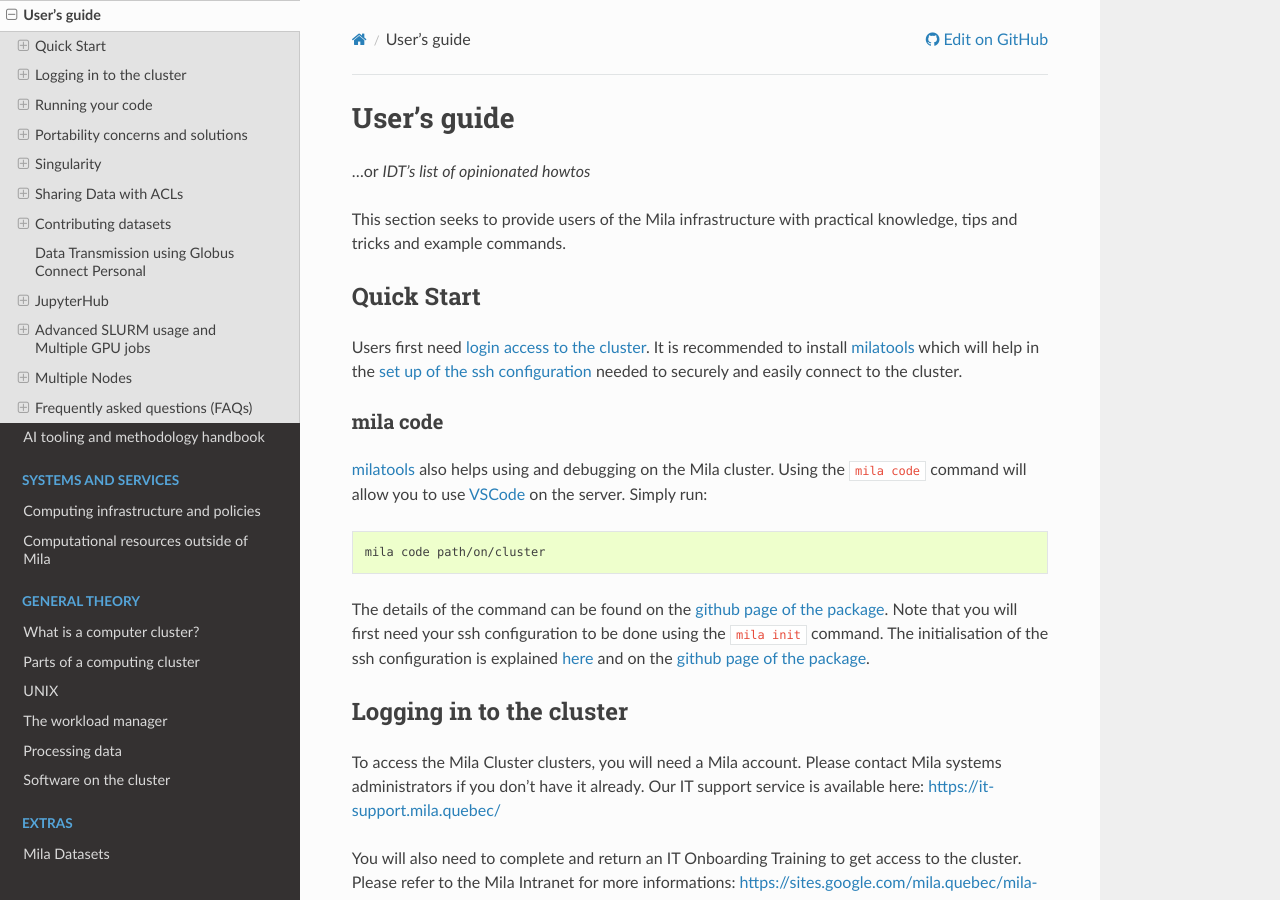
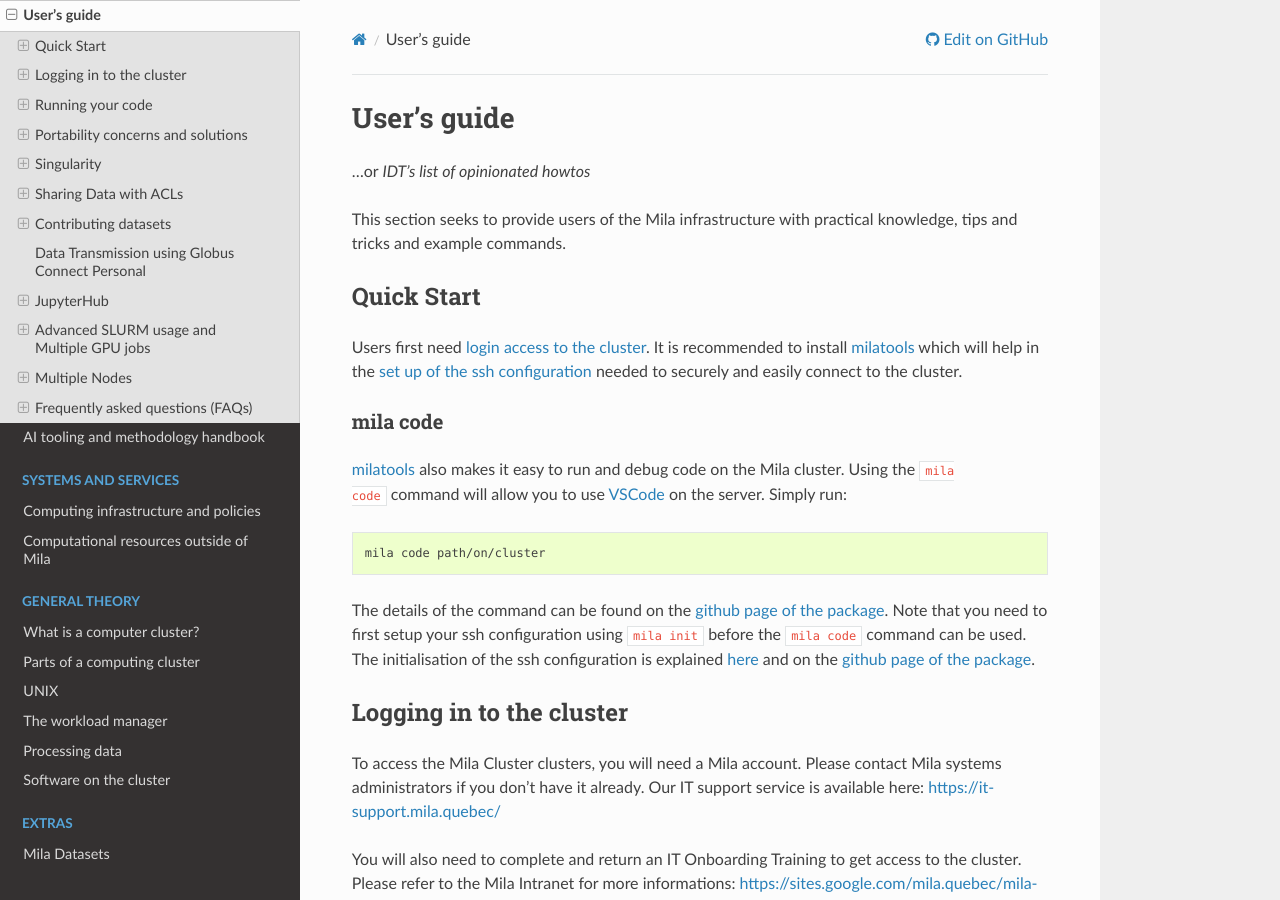
Before and after one commit to mila-iqia/mila-docs, a Sphinx documentation site: the page built from docs/Userguide.rst, in a window 1280 px wide and 900 px high. Built offline with Sphinx 7.4.7 and the Read the Docs theme 2.0.0, drawn with Linux system fonts in a browser that asks for light colours.

Commit message:
Apply suggestions from code review
Co-authored-by: Fabrice Normandin <fabrice.normandin@gmail.com>

```diff
--- a/docs/Userguide_quick_start.rst
+++ b/docs/Userguide_quick_start.rst
@@ -13,7 +13,7 @@
 mila code
 ---------
 
-milatools_ also helps using and debugging on the Mila cluster. Using the ``mila
+milatools_ also makes it easy to run and debug code on the Mila cluster. Using the ``mila
 code`` command will allow you to use `VSCode <https://code.visualstudio.com/>`_
 on the server. Simply run:
 
@@ -22,8 +22,8 @@
    mila code path/on/cluster
 
 The details of the command can be found on the `github page of the package
-<https://github.com/mila-iqia/milatools#mila-code>`_. Note that you will first
-need your ssh configuration to be done using the ``mila init`` command. The
+<https://github.com/mila-iqia/milatools#mila-code>`_. Note that you need to first
+setup your ssh configuration using ``mila init`` before the ``mila code`` command can be used. The
 initialisation of the ssh configuration is explained :ref:`here <mila_init>`
 and on the `github page of the package
 <https://github.com/mila-iqia/milatools#mila-init>`_.
--- a/docs/index.rst
+++ b/docs/index.rst
@@ -3,8 +3,7 @@
 
 .. First and only part to the documentation.
 
-Welcome to Mila's technical documentation. See contents below and have a look
-into the :ref:`short quick start <mila_code>`.
+Welcome to Mila's technical documentation. If this is your first time here, we recommend you start by checking out the :ref:`short quick start guide <mila_code>`.
 
 
 .. Link to chapters below.
```
